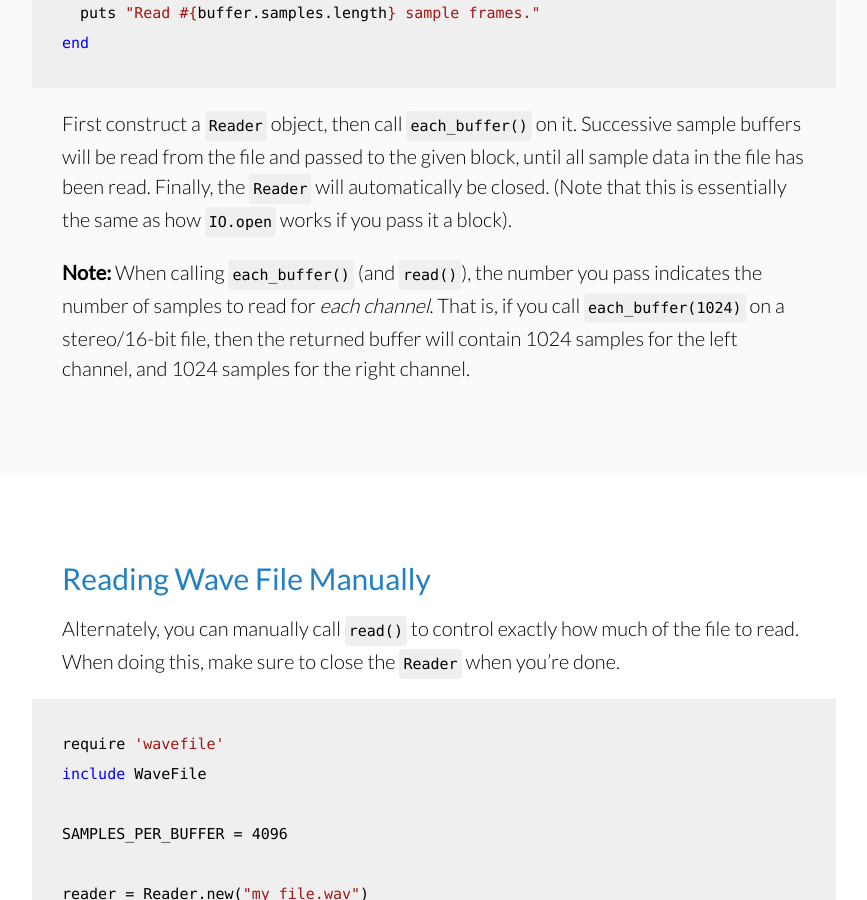
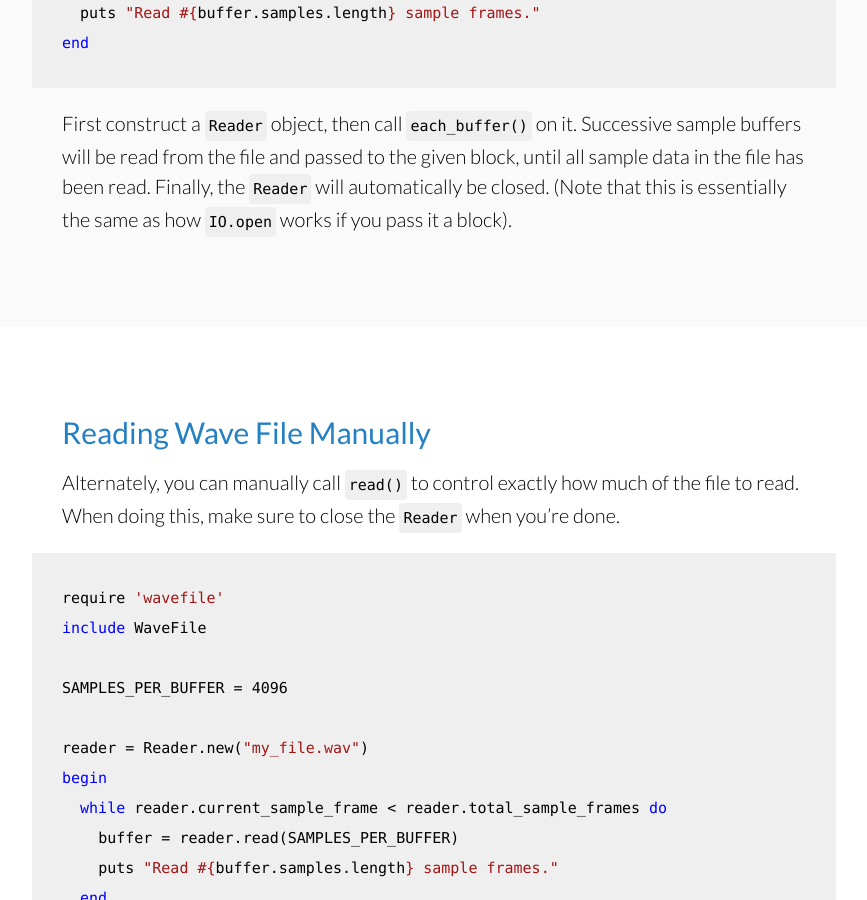
Before and after one commit to jstrait/wavefile, a Jekyll site: the page built from examples.html, in a window 1280 px wide and 900 px high, scrolled down 462 px. Shown: the whole window, without its empty margins (206-1073 px from the left). Built offline with Jekyll 4.4.1, drawn with Linux system fonts in a browser that asks for light colours; some web fonts are replaced.

Commit message:
Removing extraneous paragraph
This comment is no longer 100% necessary since `each_buffer` uses
a default value for the sample frame count if one isn't given. It
doesn't directly make sense with the example as-is, because the
example doesn't use a custom buffer size.

The removed info is still mentioned in the rdoc for `each_buffer`,
where is seems more relevant.

```diff
--- a/examples.html
+++ b/examples.html
@@ -14,8 +14,6 @@ Reader.new("my_file.wav").each_buffer do |buffer|
 end{% endhighlight %}
 
   <p>First construct a <code>Reader</code> object, then call <code>each_buffer()</code> on it. Successive sample buffers will be read from the file and passed to the given block, until all sample data in the file has been read. Finally, the <code>Reader</code> will automatically be closed. (Note that this is essentially the same as how <code>IO.open</code> works if you pass it a block).</p>
-
-  <p><strong>Note:</strong> When calling <code>each_buffer()</code> (and <code>read()</code>), the number you pass indicates the number of samples to read for <em>each channel</em>. That is, if you call <code>each_buffer(1024)</code> on a stereo/16-bit file, then the returned buffer will contain 1024 samples for the left channel, and 1024 samples for the right channel.</p>
 </div>
 
 <div class="section bg-white">
```
